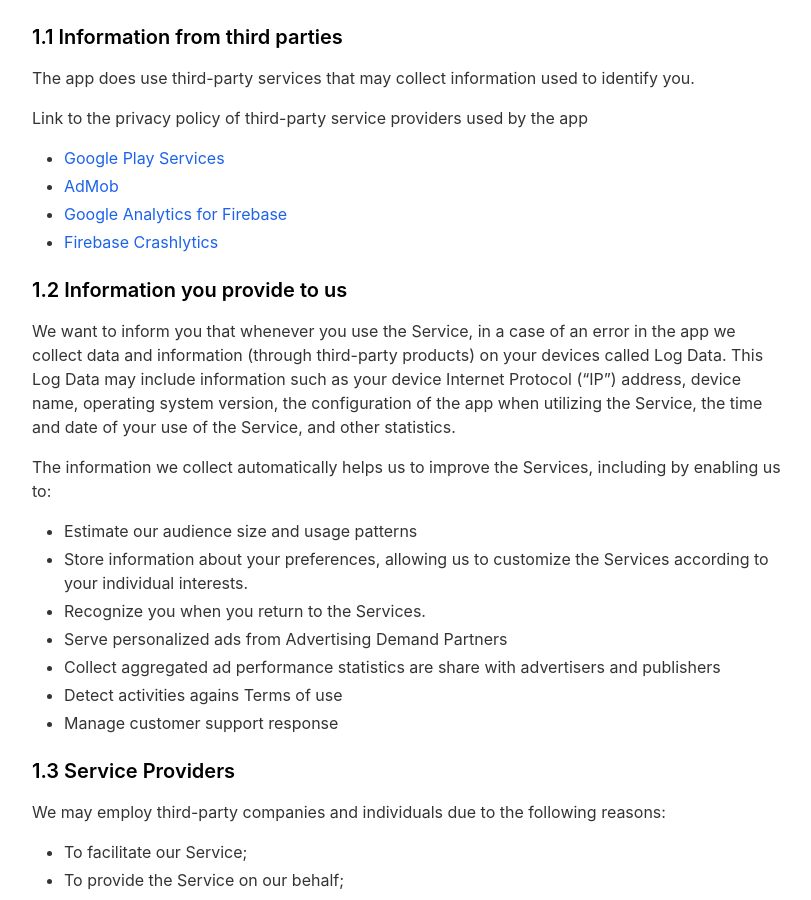
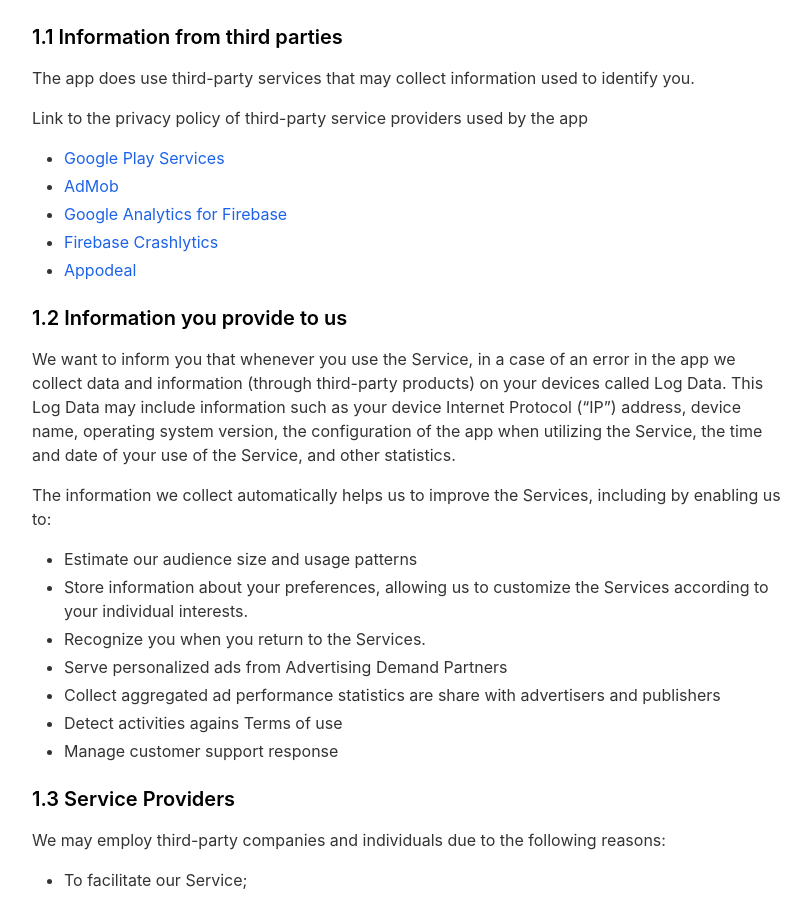
Before and after one commit to kapp7/app, a Jekyll site: the page built from _pages/privacypolicy.md, in a window 1280 px wide and 900 px high, scrolled down 1017 px. Shown: the whole window, without its empty margins (233-1044 px from the left). Built offline with Jekyll 4.4.1, drawn with Linux system fonts in a browser that asks for light colours; nearby versions of some CDN libraries.

Commit message:
Update privacypolicy.md

```diff
--- a/_pages/privacypolicy.md
+++ b/_pages/privacypolicy.md
@@ -34,6 +34,7 @@
 *   [AdMob](https://support.google.com/admob/answer/6128543?hl=en)
 *   [Google Analytics for Firebase](https://firebase.google.com/policies/analytics)
 *   [Firebase Crashlytics](https://firebase.google.com/support/privacy/)
+*   [Appodeal](https://appodeal.com/privacy-policy/)
 
 
 
```
